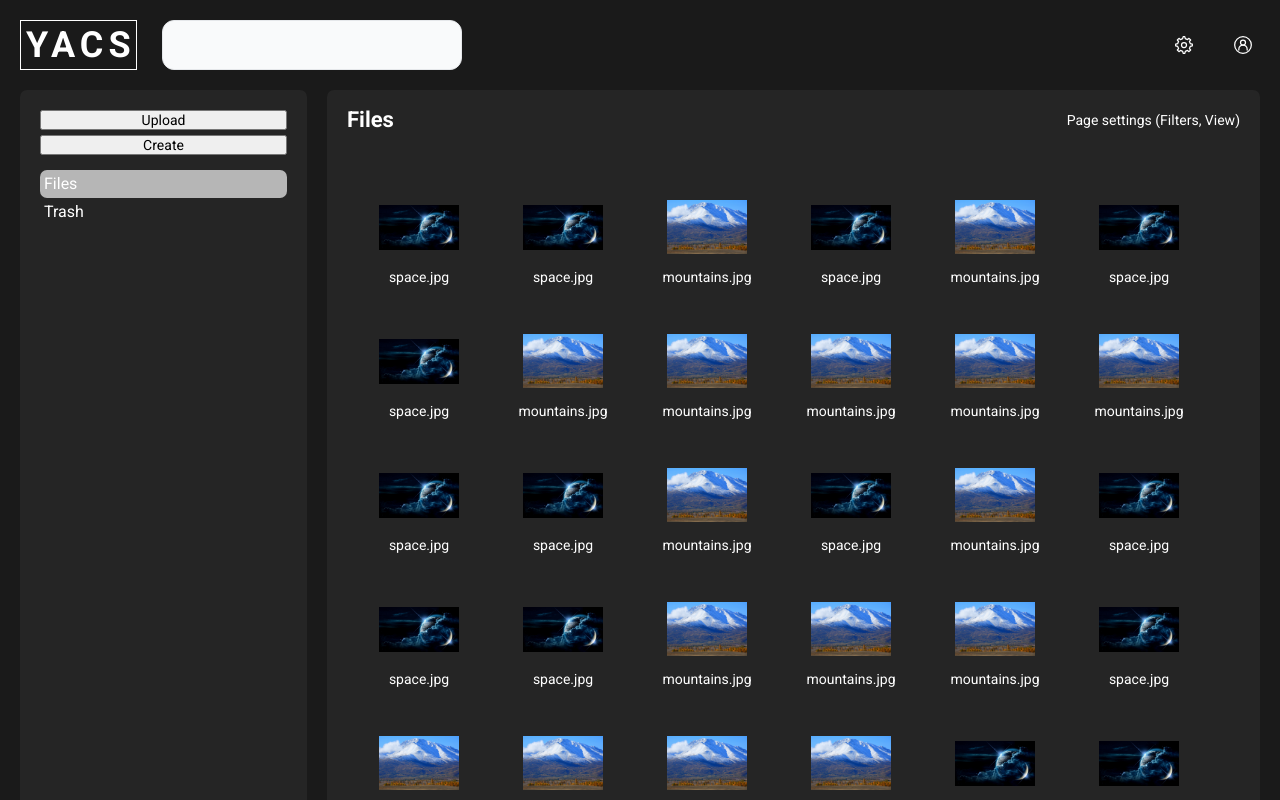
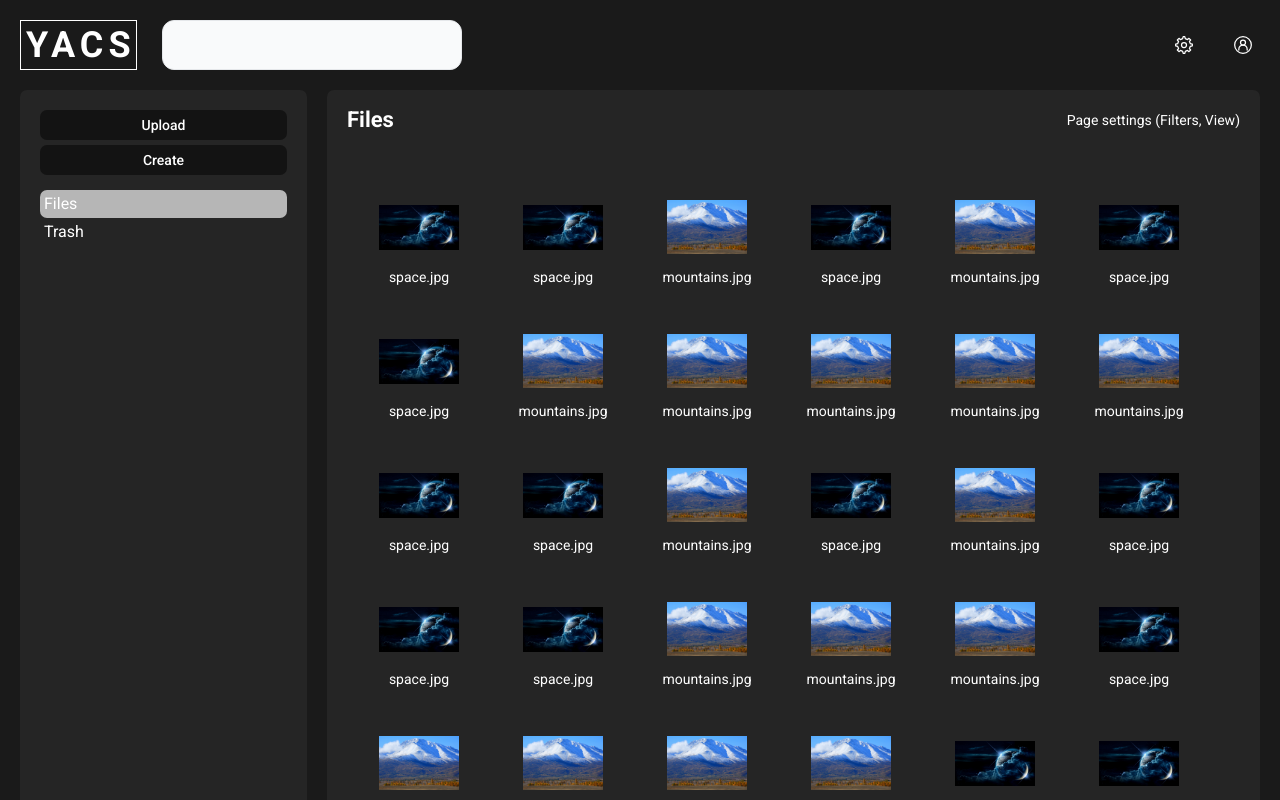
Before and after one commit to MaxStenex/yacs, a Next.js app in the folder frontend/: page /dashboard in a window 1280 px wide. Shown: the top 800 px of the page. Built offline with nearby package versions, Linux system fonts and the light colour scheme.

Commit message:
feat: button component with themization

```diff
--- /dev/null
+++ b/frontend/src/shared/ui/button/button.module.scss
@@ -0,0 +1,23 @@
+.root {
+  --bg-color: #b9bffc;
+  color: var(--text-color);
+  background-color: var(--bg-color);
+  border-radius: 7px;
+  outline: none;
+  border: none;
+  padding: 7px 12px;
+  cursor: pointer;
+  font-weight: 500;
+  &:hover {
+    background-color: #8690fd;
+  }
+}
+
+:global(.dark) {
+  .root {
+    --bg-color: #131313;
+    &:hover {
+      background-color: #000000;
+    }
+  }
+}
--- /dev/null
+++ b/frontend/src/shared/ui/button/button.tsx
@@ -0,0 +1,13 @@
+import React, { ButtonHTMLAttributes, PropsWithChildren } from "react";
+import styles from "./button.module.scss";
+import { classNames } from "@/shared/lib";
+
+type Props = {} & ButtonHTMLAttributes<HTMLButtonElement> & PropsWithChildren;
+
+export const Button: React.FC<Props> = ({ children, ...rest }) => {
+  return (
+    <button {...rest} className={classNames(styles.root, rest.className)}>
+      {children}
+    </button>
+  );
+};
--- a/frontend/src/shared/ui/index.ts
+++ b/frontend/src/shared/ui/index.ts
@@ -3,3 +3,4 @@ export { Input } from "./input/input";
 export { IconButton } from "./icon-button/icon-button";
 export { Popover } from "./popover/popover";
 export { Typography } from "./typography/typography";
+export { Button } from "./button/button";
--- a/frontend/src/widgets/dashboard-layout/ui/sidebar/sidebar.tsx
+++ b/frontend/src/widgets/dashboard-layout/ui/sidebar/sidebar.tsx
@@ -4,6 +4,7 @@ import Link from "next/link";
 import styles from "./sidebar.module.scss";
 import { usePathname } from "next/navigation";
 import { classNames } from "@/shared/lib";
+import { Button } from "@/shared/ui";
 
 type SidebarLink = {
   text: string;
@@ -27,8 +28,8 @@ export const DashboardSidebar = () => {
   return (
     <div className={styles.container}>
       <div className={styles.controlPanel}>
-        <button>Upload</button>
-        <button>Create</button>
+        <Button>Upload</Button>
+        <Button>Create</Button>
       </div>
       <ul className={styles.links}>
         {links.map((l) => (
```
